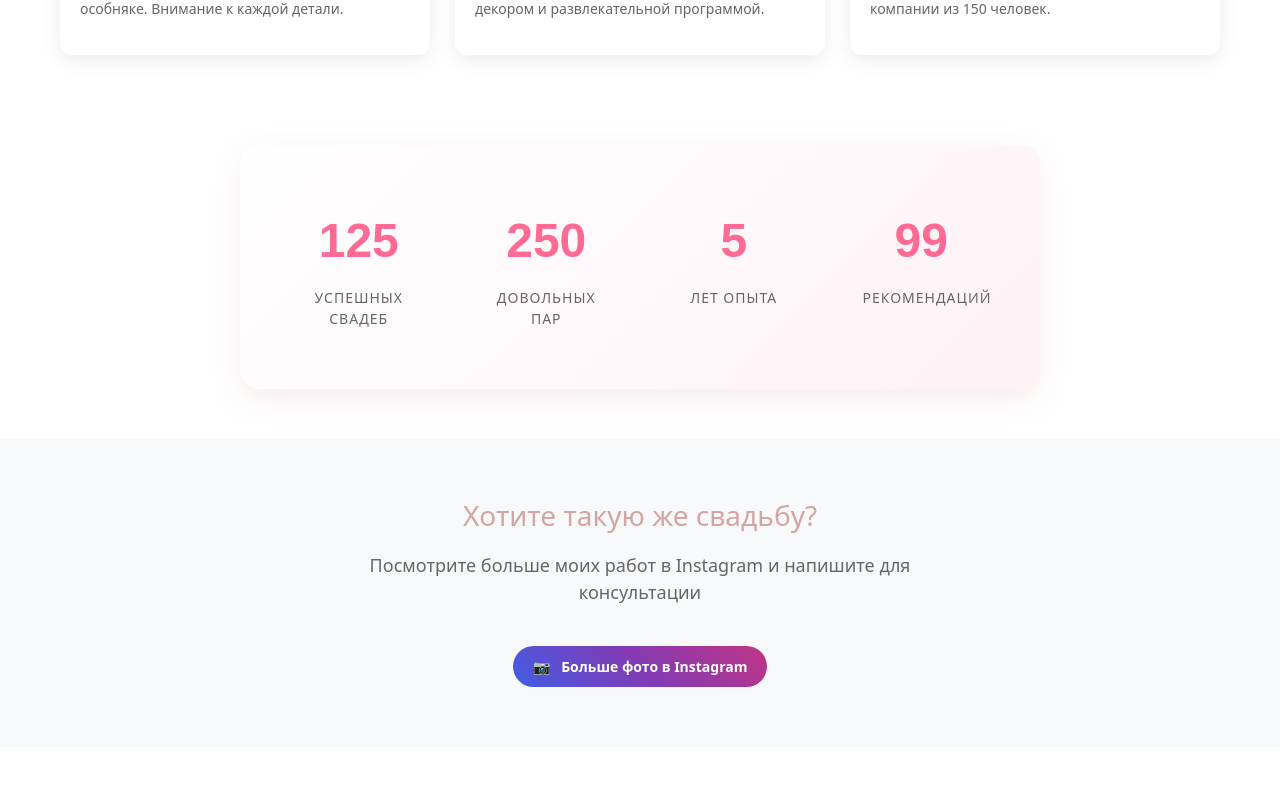
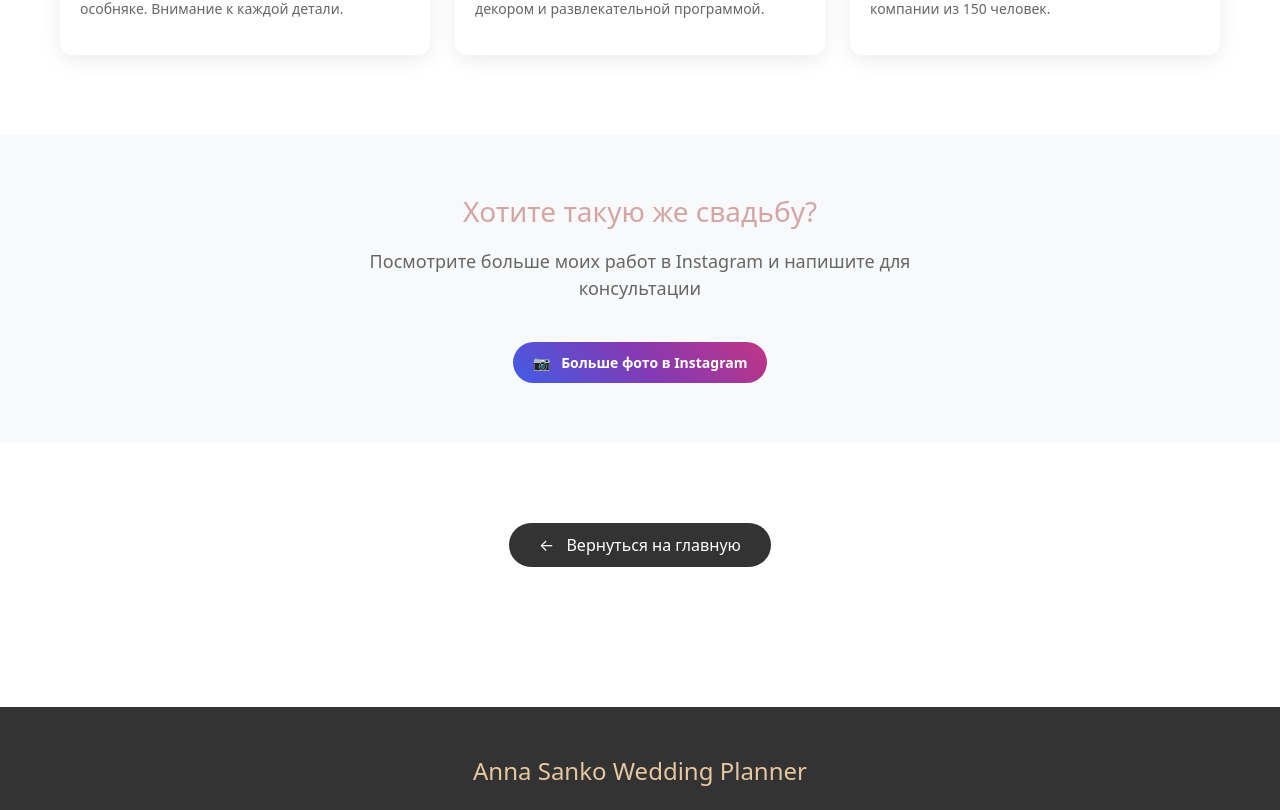
Before and after one commit to nikitodak4145/-wedding-site, a React (Create React App) app: page /portfolio in a window 1280 px wide. Shown: the part 1114-1924 px from the top of the page. Built offline with nearby package versions, Linux system fonts and the light colour scheme.

Commit message:
убрал список успешных свадьб и годы опыта

```diff
--- a/src/pages/Portfolio.jsx
+++ b/src/pages/Portfolio.jsx
@@ -173,25 +173,6 @@ function Portfolio() {
           </div>
         </div>
 
-        {/* СТАТИСТИКА */}
-        <div className="success-stats">
-          <div className="stat-item">
-            <div className="stat-number" data-count="125">125+</div>
-            <div className="stat-label">Успешных свадеб</div>
-          </div>
-          <div className="stat-item">
-            <div className="stat-number" data-count="250">250+</div>
-            <div className="stat-label">Довольных пар</div>
-          </div>
-          <div className="stat-item">
-            <div className="stat-number" data-count="5">5</div>
-            <div className="stat-label">Лет опыта</div>
-          </div>
-          <div className="stat-item">
-            <div className="stat-number" data-count="99">99%</div>
-            <div className="stat-label">рекомендаций</div>
-          </div>
-        </div>
 
         {/* ПРИЗЫВ К ДЕЙСТВИЮ */}
         <div style={{ textAlign: 'center', padding: '60px 20px', background: '#f8f9fa', marginTop: '40px' }}>
```
